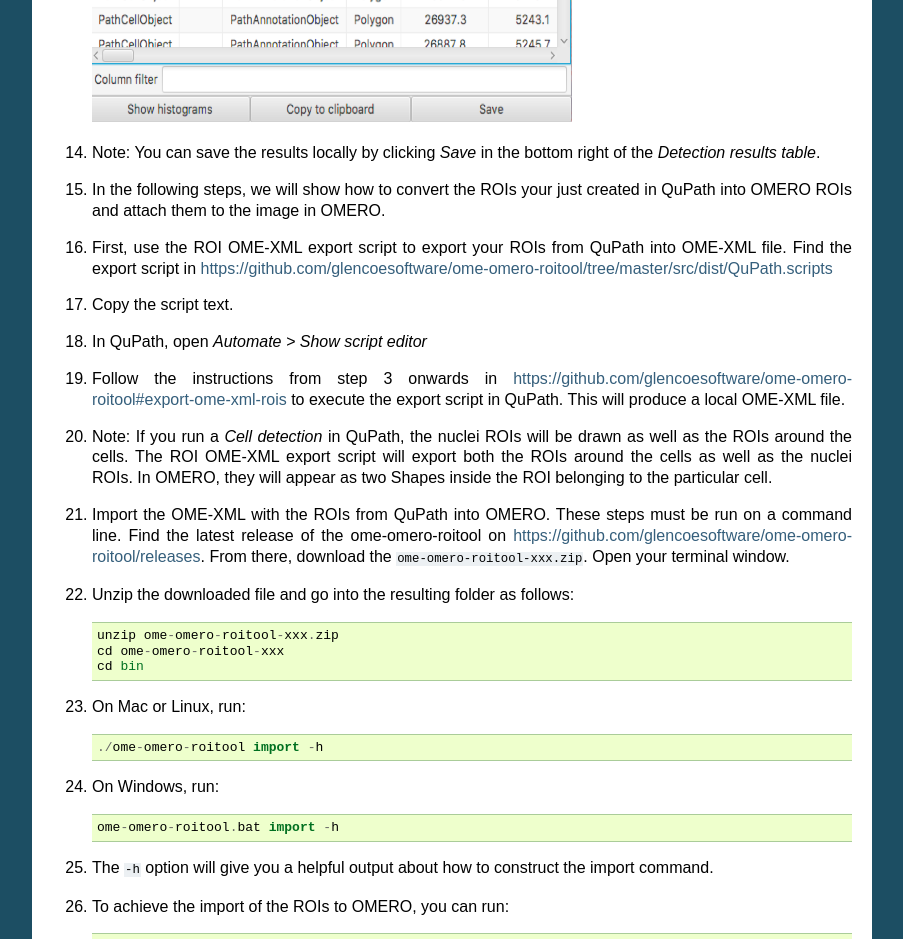
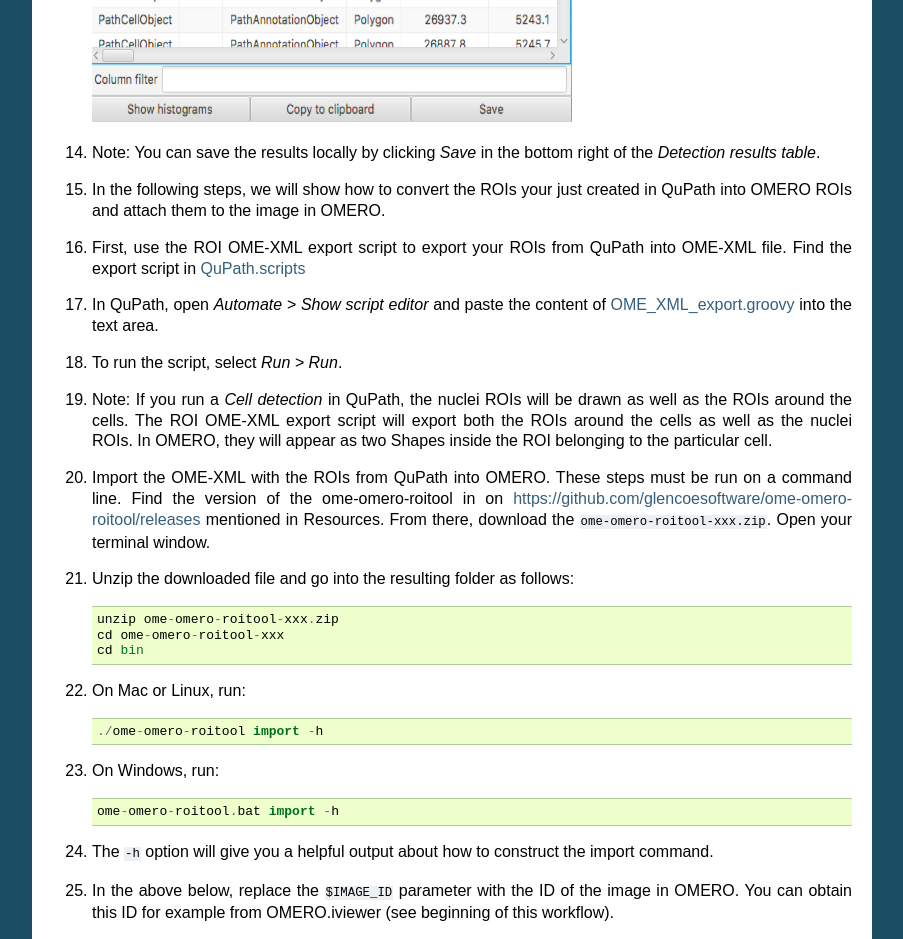
Before and after one commit to ome/omero-guide-qupath, a Sphinx documentation site: the page built from docs/qupath.rst, in a window 1280 px wide and 1400 px high, scrolled down 2322 px. Shown: the top 939 px of the window, without its empty margins (198-1101 px from the left). Built offline with Sphinx 7.4.7, drawn with Linux system fonts in a browser that asks for light colours; some of the changed text lies outside the part shown.

Commit message:
adjust instructions

```diff
--- a/docs/qupath.rst
+++ b/docs/qupath.rst
@@ -80,17 +80,15 @@ Step-by-step
 
 #. In the following steps, we will show how to convert the ROIs your just created in QuPath into OMERO ROIs and attach them to the image in OMERO.
 
-#. First, use the ROI OME-XML export script to export your ROIs from QuPath into OME-XML file. Find the export script in https://github.com/glencoesoftware/ome-omero-roitool/tree/master/src/dist/QuPath.scripts
+#. First, use the ROI OME-XML export script to export your ROIs from QuPath into OME-XML file. Find the export script in `QuPath.scripts <https://github.com/glencoesoftware/ome-omero-roitool/tree/v0.2.0/QuPath.scripts>`_
 
-#. Copy the script text.
+#. In QuPath, open *Automate > Show script editor* and paste the content of `OME_XML_export.groovy <https://raw.githubusercontent.com/glencoesoftware/ome-omero-roitool/v0.2.0/QuPath.scripts/OME_XML_export.groovy>`_ into the text area.
 
-#. In QuPath, open *Automate > Show script editor*
-
-#. Follow the instructions from step 3 onwards in https://github.com/glencoesoftware/ome-omero-roitool#export-ome-xml-rois to execute the export script in QuPath. This will produce a local OME-XML file.
+#. To run the script, select *Run > Run*.
 
 #. Note: If you run a *Cell detection* in QuPath, the nuclei ROIs will be drawn as well as the ROIs around the cells. The ROI OME-XML export script will export both the ROIs around the cells as well as the nuclei ROIs. In OMERO, they will appear as two Shapes inside the ROI belonging to the particular cell.
 
-#. Import the OME-XML with the ROIs from QuPath into OMERO. These steps must be run on a command line. Find the latest release of the ome-omero-roitool on https://github.com/glencoesoftware/ome-omero-roitool/releases. From there, download the ``ome-omero-roitool-xxx.zip``. Open your terminal window.
+#. Import the OME-XML with the ROIs from QuPath into OMERO. These steps must be run on a command line. Find the version of the ome-omero-roitool in on https://github.com/glencoesoftware/ome-omero-roitool/releases mentioned in Resources. From there, download the ``ome-omero-roitool-xxx.zip``. Open your terminal window.
 
 #. Unzip the downloaded file and go into the resulting folder as follows::
 
@@ -108,11 +106,11 @@ Step-by-step
 
 #. The ``-h`` option will give you a helpful output about how to construct the import command.
 
+#. In the above below, replace the ``$IMAGE_ID`` parameter with the ID of the image in OMERO. You can obtain this ID for example from OMERO.iviewer (see beginning of this workflow).
+
 #. To achieve the import of the ROIs to OMERO, you can run::
 
       ./ome-omero-roitool import --password $PASSWORD --port 4064 --server $SERVER --username $USERNAME $IMAGE_ID $PATH/TO/OME-XML/FILE
-
-#. In the above command, replace the ``$IMAGE_ID`` parameter with the ID of the image in OMERO. You can obtain this ID for example from OMERO.iviewer (see beginning of this workflow).
 
 #. After you executed the ``import`` command above, go to OMERO.iviewer in your browser and view the ROIs on the image. The "Annotation" from QuPath is displayed as a mask ROI in OMERO.iviewer (the yellow ROI in the screenshot below). Masks cannot be edited in OMERO.iviewer at the moment, but they can be viewed. The mask, when selected displays a blue bounding box around the "Annotation" on the image.
 
```
Also changed, not shown: other parts of docs/qupath.rst (+4 -4 lines).
